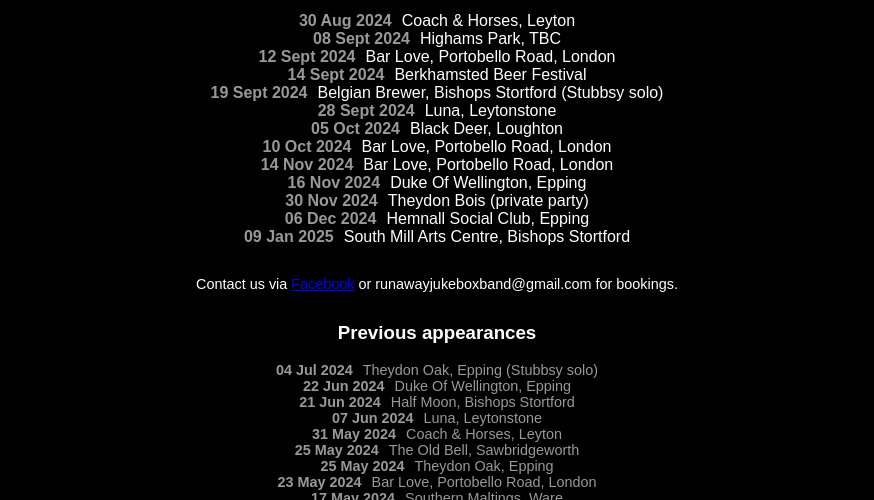
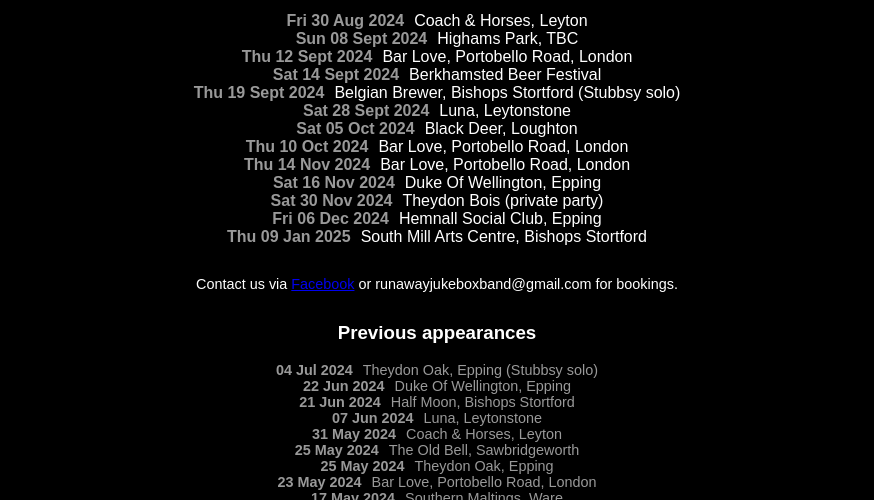
Before and after one commit to andrewbooker/runawayjukebox, a plain HTML site: page index.html in a window 1280 px wide. Shown: the part 600-1100 px from the top of the page, without its empty margins (203-1077 px from the left). Drawn offline with Linux system fonts and the light colour scheme.

Commit message:
Adding short weekday to upcoming gig dates

```diff
--- a/index.html
+++ b/index.html
@@ -188,7 +188,7 @@ Runaway Jukebox are an acoustic trio that came together in 2023 to play an exten
             const gigDate = toGigDateTime(g[1]);
             if (gigDate > today) {
                 const loc = document.createTextNode(g[0]);
-                const d = document.createTextNode(gigDate.toLocaleDateString("en-GB", options));
+                const d = document.createTextNode(gigDate.toLocaleDateString("en-GB", { ...options, weekday: "short" }).replace(",", ""));
 
                 gig = document.createElement("div");
                 gig.className = "date-row";
```
